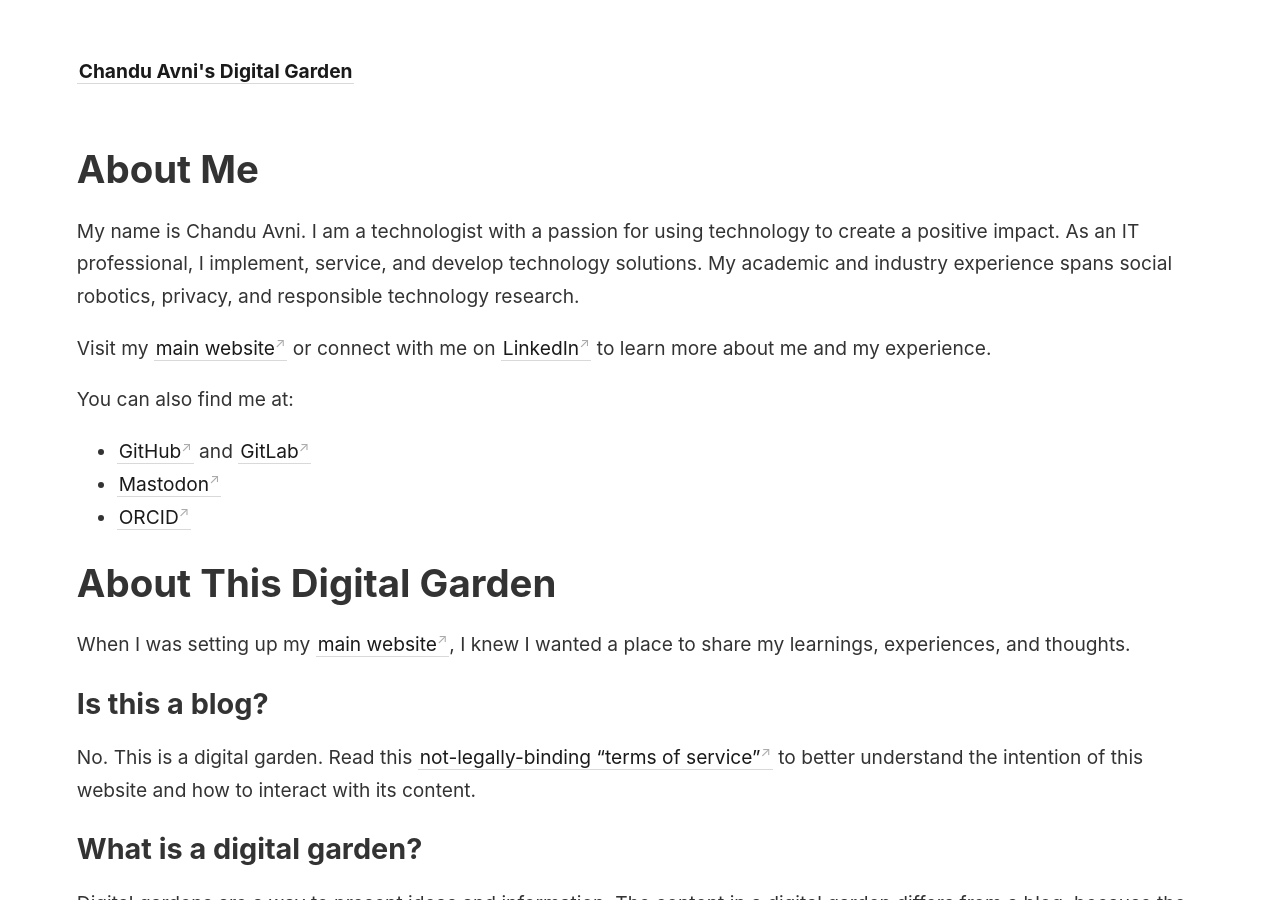
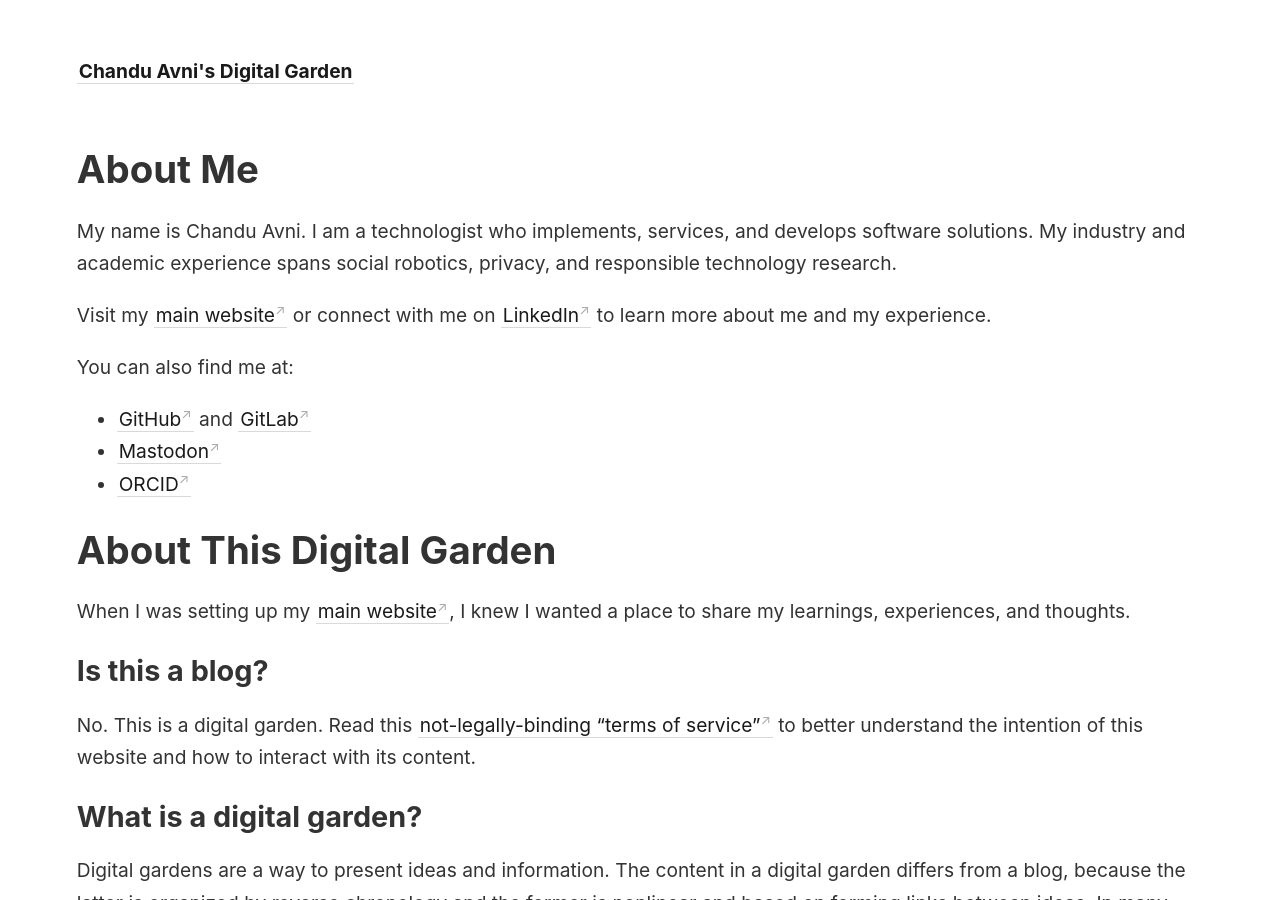
Before and after one commit to ch4ndua/chandu-avni-digital-garden, a Jekyll site: the page built from _notes/about.md, in a window 1280 px wide and 900 px high. Built offline with Jekyll 4.4.1, drawn with Linux system fonts in a browser that asks for light colours.

Commit message:
Updated About experience section

```diff
--- a/_notes/about.md
+++ b/_notes/about.md
@@ -5,7 +5,7 @@ permalink: /about
 ---
 
 # About Me
-My name is Chandu Avni. I am a technologist with a passion for using technology to create a positive impact. As an IT professional, I implement, service, and develop technology solutions. My academic and industry experience spans social robotics, privacy, and responsible technology research.
+My name is Chandu Avni. I am a technologist who implements, services, and develops software solutions. My industry and academic experience spans social robotics, privacy, and responsible technology research.
 
 Visit my [main website](https://chanduavni.com/) or connect with me on [LinkedIn](https://linkedin.com/in/chanduavni) to learn more about me and my experience.
 
```
